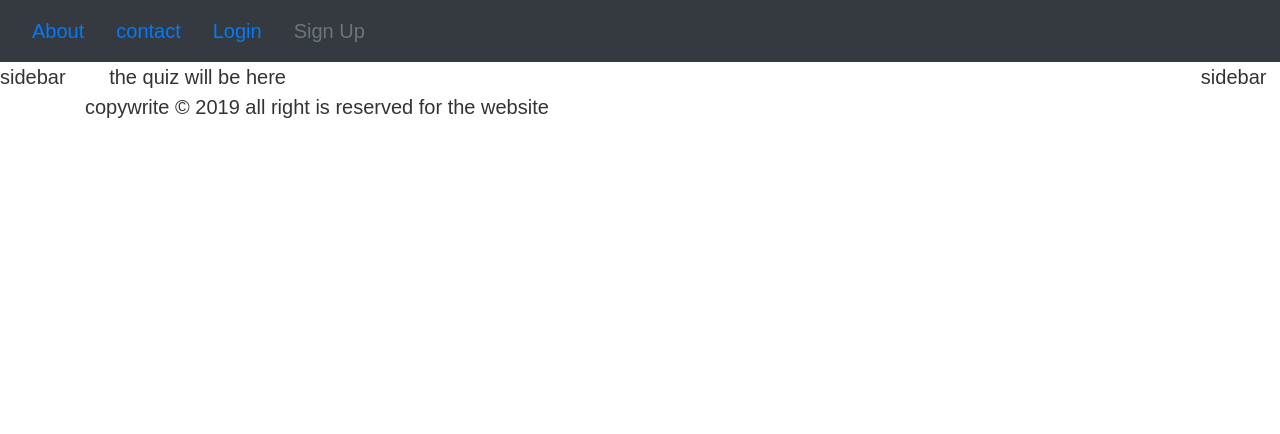
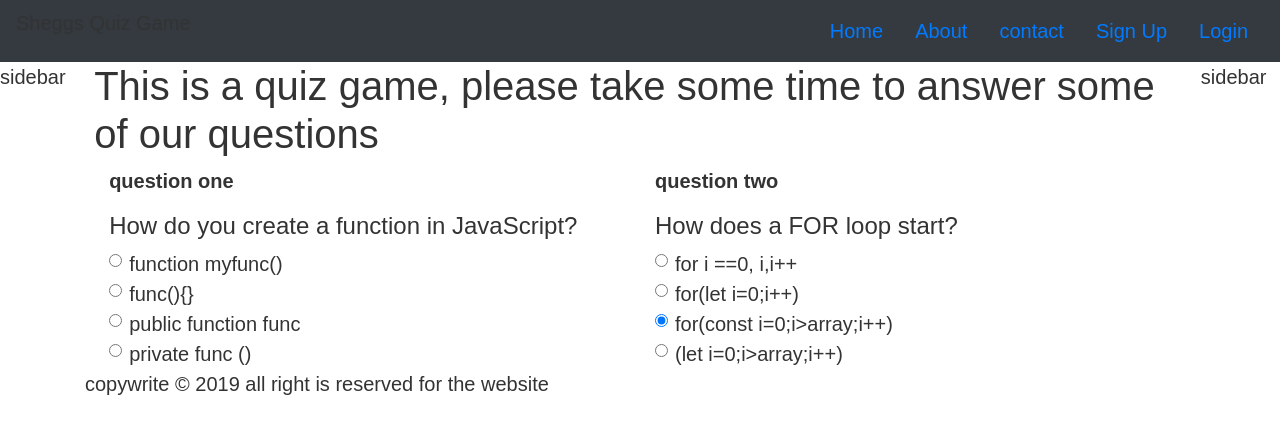
Before and after one commit to michealsheggs/simple-quiz-game-decagon-project, a plain HTML site: page index.html in a window 1280 px wide. Drawn offline with Linux system fonts and the light colour scheme.

Commit message:
created some dummy data to enable me to make changes to be dynamic

```diff
--- a/index.html
+++ b/index.html
@@ -17,7 +17,11 @@
         <!-- The navigation section -->
         <nav id="main-nav" class="navbar navbar-dark bg-dark">
                 <!-- Navbar content -->
+                <ul class="nav-item">Sheggs Quiz Game</ul>
               <ul class="nav justify-content-end">
+                  <li class="nav-item">
+                      <a class="nav-link active" href="#">Home</a>
+                    </li>
                     <li class="nav-item">
                       <a class="nav-link active" href="#">About</a>
                     </li>
@@ -25,11 +29,12 @@
                       <a class="nav-link" href="#">contact</a>
                     </li>
                     <li class="nav-item">
-                      <a class="nav-link" href="#">Login</a>
+                      <a class="nav-link" href="forms/signup.html">Sign Up</a>
                     </li>
                     <li class="nav-item">
-                      <a class="nav-link disabled" href="#" tabindex="-1" aria-disabled="true">Sign Up</a>
+                      <a class="nav-link" href="forms/login.html">Login</a>
                     </li>
+
                   </ul>
 
          </nav>
@@ -38,7 +43,86 @@
                 <!-- Columns start at 50% wide on mobile and bump up to 33.3% wide on desktop -->
                 <div class="row">
                   <div class="col-1">sidebar</div>
-                  <div class="col-10">the quiz will be here</div>
+                  <!-- the quiz section -->
+                  <div class="col-10">
+                    <div class="row main-question-page">
+                        <h1 class="top-heading">This is a quiz game, please take some time to answer some of our questions</h1>
+                        <div class="col-md-6 ">
+                            <p class="question">question one</p>
+                            <!-- the questions section -->
+                            <div class="question-section">
+                              <h4>How do you create a function in JavaScript?</h4>
+                             <!-- options -->
+                              <div class="option">
+                                  <div class="form-check">
+                                      <input class="form-check-input" type="radio" name="exampleRadios" id="exampleRadios1" value="option1" checked>
+                                      <label class="form-check-label" for="exampleRadios1">
+                                        function myfunc()
+                                      </label>
+                                    </div>
+                                    <div class="form-check">
+                                      <input class="form-check-input" type="radio" name="exampleRadios" id="exampleRadios2" value="option2">
+                                      <label class="form-check-label" for="exampleRadios2">
+                                        func(){}
+                                      </label>
+                                    </div>
+
+                                    <div class="form-check">
+                                        <input class="form-check-input" type="radio" name="exampleRadios" id="exampleRadios1" value="option1" checked>
+                                        <label class="form-check-label" for="exampleRadios1">
+                                          public function func
+                                        </label>
+                                      </div>
+                                      <div class="form-check">
+                                        <input class="form-check-input" type="radio" name="exampleRadios" id="exampleRadios2" value="option2">
+                                        <label class="form-check-label" for="exampleRadios2">
+                                          private func ()
+                                        </label>
+                                      </div>
+
+                              </div>
+                            </div>
+                            <!-- the question section ends here -->
+                        </div>
+                        <div class="col-md-6">
+                          <!-- the question section  -->
+                          <p class="question">question two</p>
+                          <div class="question-section">
+                              <h4> How does a FOR loop start?</h4>
+                             <!-- options -->
+                              <div class="option">
+                                  <div class="form-check">
+                                      <input class="form-check-input" type="radio" name="exampleRadios" id="exampleRadios1" value="option1" checked>
+                                      <label class="form-check-label" for="exampleRadios1">
+                                        for i ==0, i,i++
+                                      </label>
+                                    </div>
+                                    <div class="form-check">
+                                      <input class="form-check-input" type="radio" name="exampleRadios" id="exampleRadios2" value="option2">
+                                      <label class="form-check-label" for="exampleRadios2">
+                                        for(let i=0;i++)
+                                      </label>
+                                    </div>
+
+                                    <div class="form-check">
+                                        <input class="form-check-input" type="radio" name="exampleRadios" id="exampleRadios1" value="option1" checked>
+                                        <label class="form-check-label" for="exampleRadios1">
+                                          for(const i=0;i>array;i++)
+                                        </label>
+                                      </div>
+                                      <div class="form-check">
+                                        <input class="form-check-input" type="radio" name="exampleRadios" id="exampleRadios2" value="option2">
+                                        <label class="form-check-label" for="exampleRadios2">
+                                          (let i=0;i>array;i++)
+                                        </label>
+                                      </div>
+
+                              </div>
+                            </div>
+                        </div>
+                    </div>
+                  </div>
+                  <!-- the quiz section ends here -->
                   <div class="col-1">sidebar</div>
                 </div>
               </div>
```
